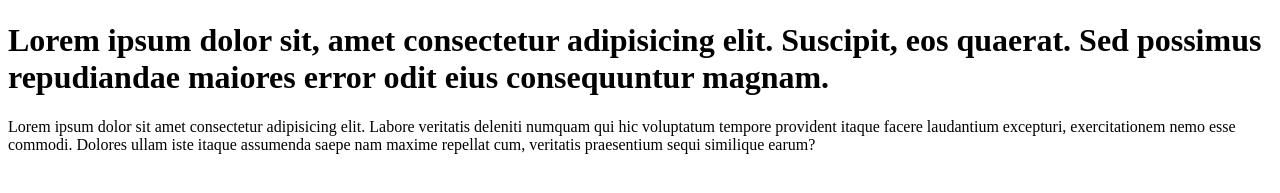
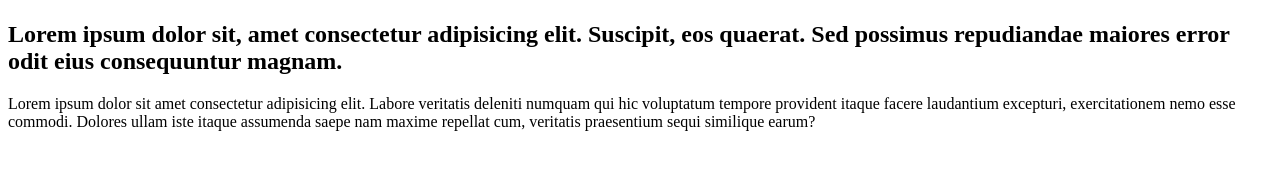
Before and after one commit to mukhriddin-dev/NT74-TEAM, a plain HTML site: page index.html in a window 1280 px wide. Shown: the part 47-240 px from the top of the page. Drawn offline with Linux system fonts and the light colour scheme.

Commit message:
style.css file added

```diff
--- a/index.html
+++ b/index.html
@@ -14,8 +14,15 @@
          </nav>
       </div>
    </header>
-   <h1>Lorem ipsum dolor sit, amet consectetur adipisicing elit. Suscipit, eos quaerat. Sed possimus repudiandae maiores error odit eius consequuntur magnam.</h1>
-   <p>Lorem ipsum dolor sit amet consectetur adipisicing elit. Labore veritatis deleniti numquam qui hic voluptatum tempore provident itaque facere laudantium excepturi, exercitationem nemo esse commodi. Dolores ullam iste itaque assumenda saepe nam maxime repellat cum, veritatis praesentium sequi similique earum?</p>
+ <main>
+    <section>
+       <div class="container">
+         <h1>Lorem ipsum dolor sit, amet consectetur adipisicing elit. Suscipit, eos quaerat. Sed possimus repudiandae maiores error odit eius consequuntur magnam.</h1>
+         <p>Lorem ipsum dolor sit amet consectetur adipisicing elit. Labore veritatis deleniti numquam qui hic voluptatum tempore provident itaque facere laudantium excepturi, exercitationem nemo esse commodi. Dolores ullam iste itaque assumenda saepe nam maxime repellat cum, veritatis praesentium sequi similique earum?</p>
+       </div>
+    </section>
+ </main>
+
 
 </body>
 </html>
--- /dev/null
+++ b/style.css
@@ -0,0 +1,5 @@
+*{
+   margin: 0;
+   padding: 0;
+   box-sizing: border-box;
+}
```
